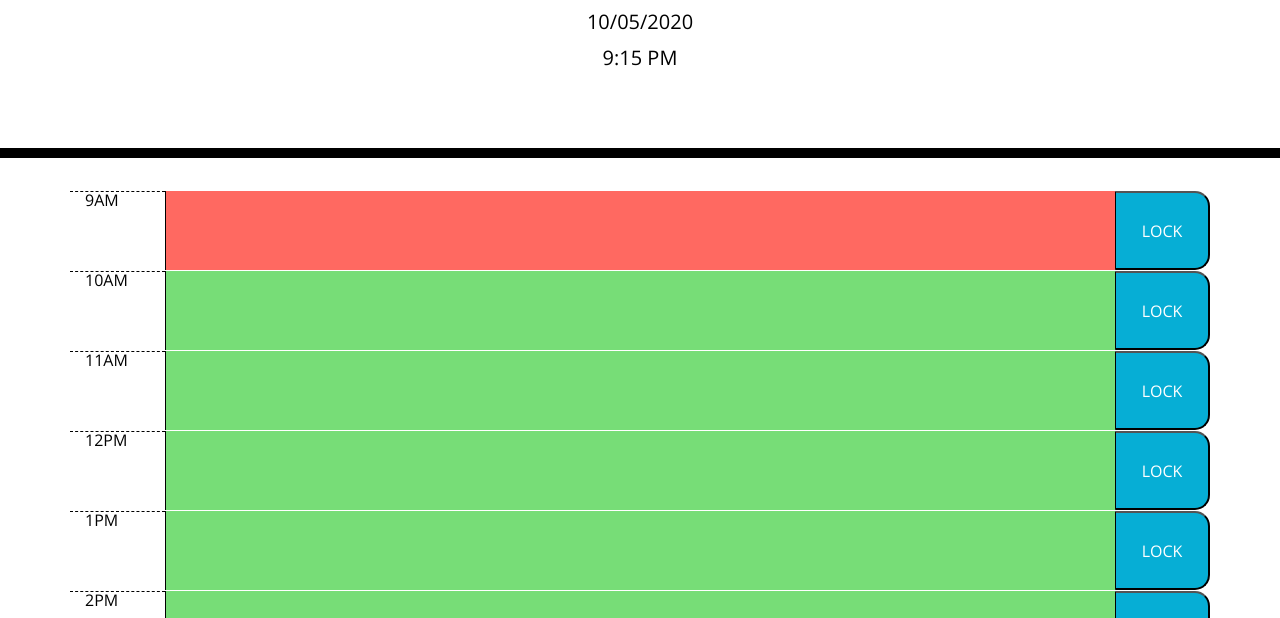
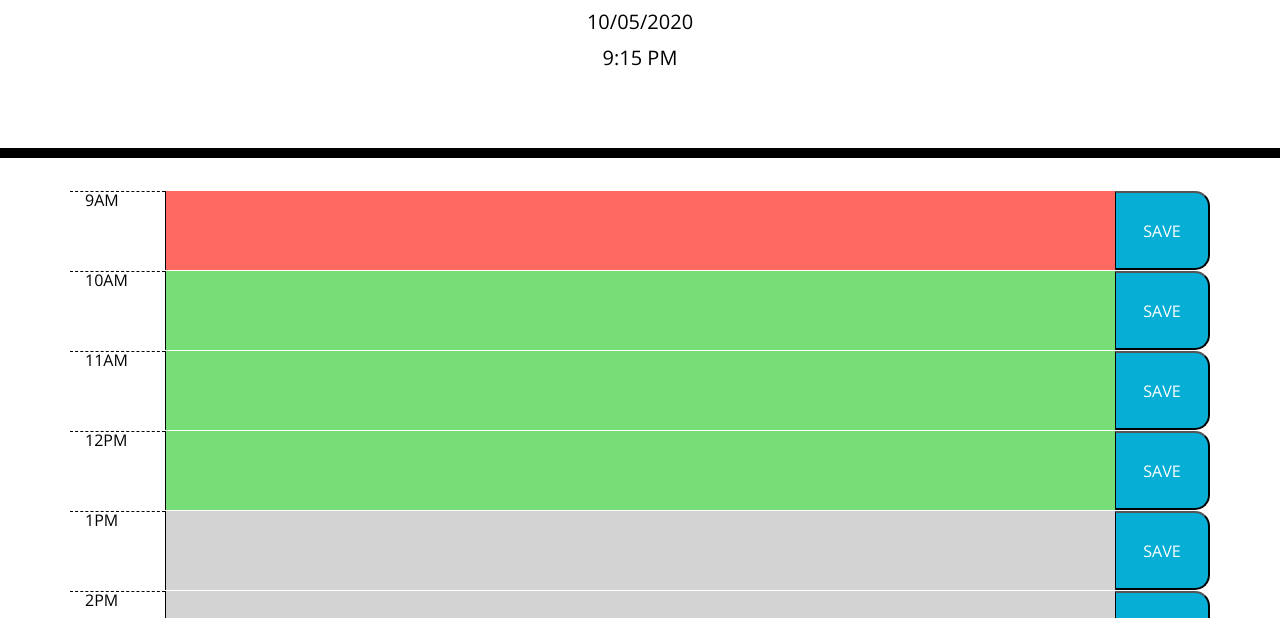
Before and after one commit to FSGeoff/jquery-calendar, a plain HTML site: page index.html in a window 1280 px wide. Shown: the part 182-800 px from the top of the page. Drawn offline with nearby package versions, Linux system fonts and the light colour scheme.

Commit message:
cleaned up code and adjusted time event color selector

```diff
--- a/index.html
+++ b/index.html
@@ -39,12 +39,6 @@
 			<p id="currentDay" class="lead"></p>
 			<p id="currentTime" class="lead"></p>
 		</header>
-		<div class="container" id="time-block">
-			<!-- <div class="row">
-				<div class="col-md-1 hour" id="left"></div>
-				<textarea class="col-md-10 time-block" id="middle"></textarea>
-				<button class="col-md-1 saveBtn" id="right"></button>
-			</div> -->
-		</div>
+		<div class="container" id="time-block"></div>
 	</body>
 </html>
--- a/script.js
+++ b/script.js
@@ -11,38 +11,49 @@ $(document).ready(function () {
 	$("#currentDay").text(date);
 	$("#currentTime").text(timeNow);
 
+	localStorage.getItem(event);
+
 	var appointments = [
 		{ timeString: "9AM", timeNumber: 9 },
 		{ timeString: "10AM", timeNumber: 10 },
 		{ timeString: "11AM", timeNumber: 11 },
 		{ timeString: "12PM", timeNumber: 12 },
-		{ timeString: "1PM", timeNumber: 13 },
-		{ timeString: "2PM", timeNumber: 14 },
-		{ timeString: "3AM", timeNumber: 15 },
-		{ timeString: "4PM", timeNumber: 16 },
-		{ timeString: "5PM", timeNumber: 17 },
+		{ timeString: "1PM", timeNumber: 1 },
+		{ timeString: "2PM", timeNumber: 2 },
+		{ timeString: "3PM", timeNumber: 3 },
+		{ timeString: "4PM", timeNumber: 4 },
+		{ timeString: "5PM", timeNumber: 5 },
 	];
 
 	for (let i = 0; i < appointments.length; i++) {
 		var time = appointments[i];
-
+		//Creates div to hold time, appointment, and save button
 		var timeSlot = $("<div>");
 		timeSlot.attr("class", "row");
+
+		//Create column to hold time
 		var timeSpan = $("<span>");
 		timeSpan.attr("class", "hour col-sm-1");
-
 		timeSpan.text(time.timeString);
 		timeSlot.append(timeSpan);
+
+		//Create column to hold appointment ext
 		var textContent = $("<textarea>");
 		textContent.attr("class", "description col-sm-10");
 		timeSlot.append(textContent);
+
+		//Create save button
 		var button = $("<button>");
 		button.attr("class", "saveBtn col-sm-1");
-		button.text("LOCK");
+		button.text("SAVE");
 		timeSlot.append(button);
+
+		//Append entire div to container in html
 		$("#time-block").append(timeSlot);
 
+		//Checks to see current time and adds class accordingly
 		var hourNow = parseInt(time.timeNumber);
+		console.log(hourNow);
 		if (hourNow === parseInt(timeNow)) {
 			textContent.addClass("present");
 		} else if (hourNow <= parseInt(timeNow)) {
@@ -50,17 +61,13 @@ $(document).ready(function () {
 		} else {
 			textContent.addClass("future");
 		}
-	}
 
-	lockEventBtn.on("click", function () {
-		saveEvent();
-	});
-
-	eventDiv.on("click", function () {
-		console.log("eventDiv here");
-	});
-
-	function saveEvent() {
-		console.log("Save event here");
+		$(".description").on("click", function () {
+			console.log("event here!");
+		});
+		$(".saveBtn").on("click", function () {
+			console.log("save here");
+			localStorage.setItem("event", textContent.textContent);
+		});
 	}
 });
```
Also changed, not shown: 1 other file.
